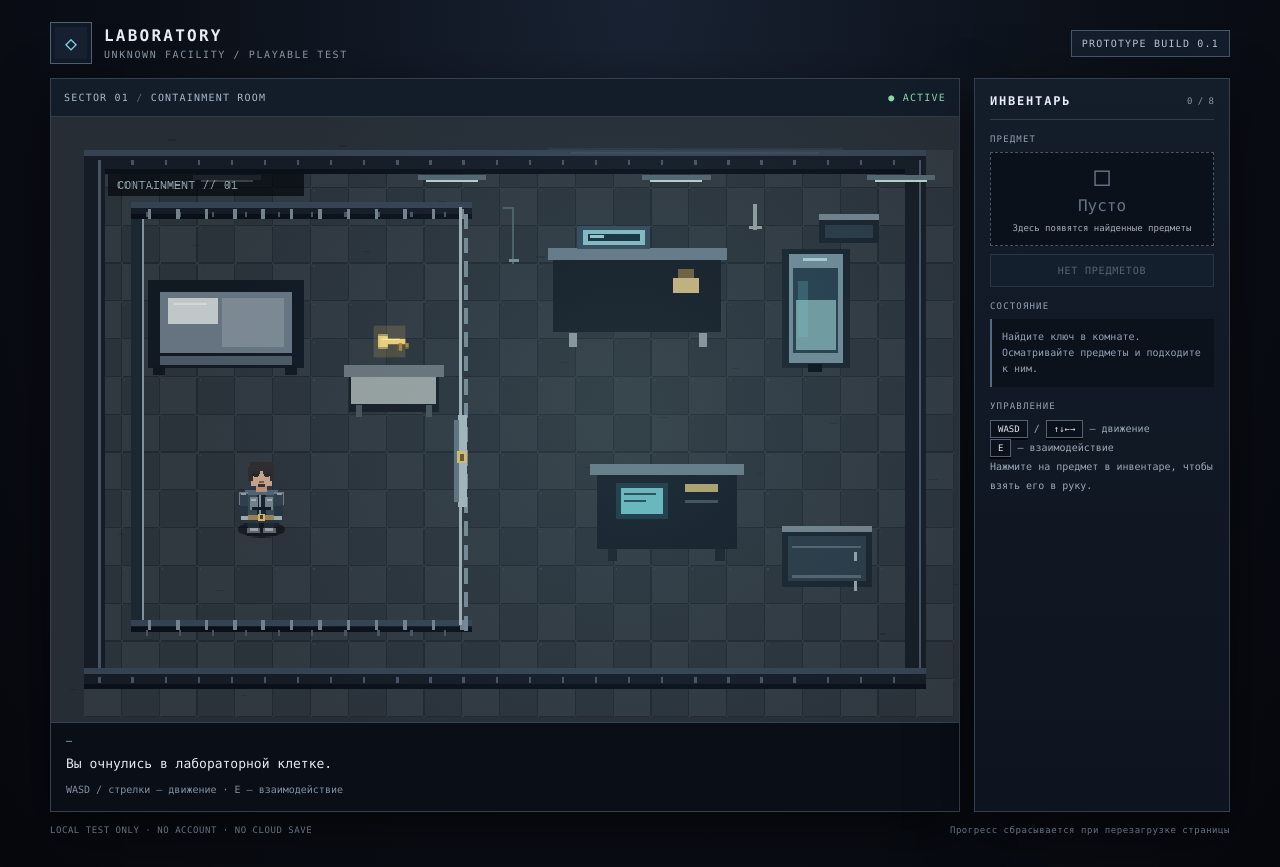
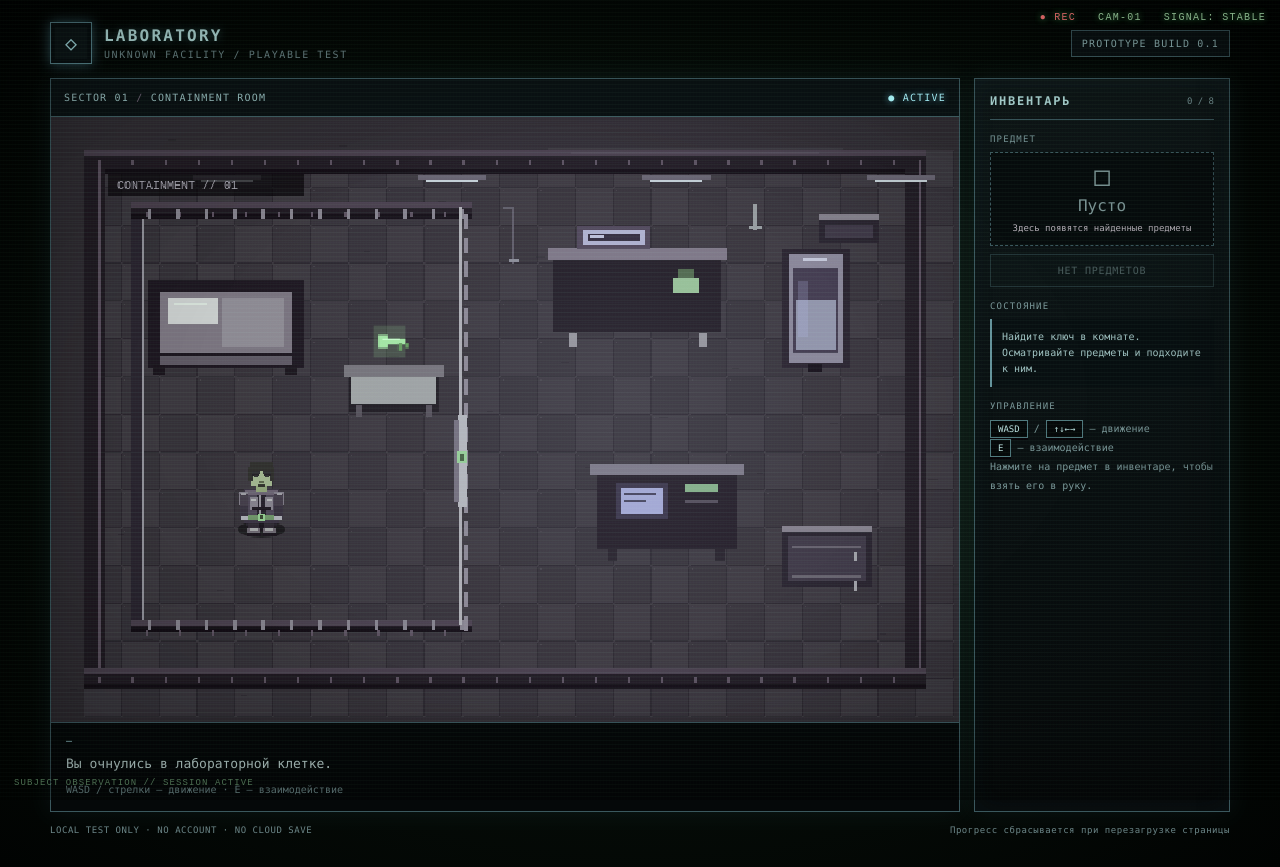
Before and after one commit to Kedroviy1ist/Etheria, a plain HTML site: page secret-game/index.html in a window 1280 px wide. Drawn offline with Linux system fonts and the light colour scheme.

Commit message:
Add retro CRT surveillance terminal interface

```diff
--- a/secret-game/index.html
+++ b/secret-game/index.html
@@ -51,12 +51,49 @@ canvas{display:block;width:100%;height:auto;aspect-ratio:3/2;image-rendering:pix
 .padbtn:active,.interact:active{background:#31516a}
 .pad-up{grid-column:2}.pad-left{grid-column:1;grid-row:2}.pad-down{grid-column:2;grid-row:2}.pad-right{grid-column:3;grid-row:2}
 .interact{height:72px;min-width:72px;border-radius:50%;color:var(--gold);font-weight:bold}
+
+/* RETRO OBSERVATION TERMINAL — applies outside the playable room */
+html,body{background:#020704!important;color:#a8d6a8;}
+body{position:relative;isolation:isolate;background:radial-gradient(ellipse at center,#102015 0%,#050b07 58%,#010302 100%)!important;}
+.page{position:relative;}
+.page:before,.page:after{content:"";position:fixed;inset:0;pointer-events:none;z-index:20;}
+.page:before{opacity:.34;background:repeating-linear-gradient(to bottom,rgba(130,255,160,.10) 0,rgba(130,255,160,.10) 1px,transparent 1px,transparent 4px),repeating-linear-gradient(90deg,rgba(90,255,130,.018) 0,rgba(90,255,130,.018) 1px,transparent 1px,transparent 3px);mix-blend-mode:screen;}
+.page:after{opacity:.48;background:radial-gradient(ellipse at center,transparent 48%,rgba(0,0,0,.38) 100%);box-shadow:inset 0 0 90px 22px #000;animation:crtFlicker 7s infinite;}
+@keyframes crtFlicker{0%,18%,20%,56%,58%,100%{opacity:.48}19%,57%{opacity:.58}72%{opacity:.44}73%{opacity:.52}}
+.top,.game-panel,.side,.footer,.mobile-controls{filter:sepia(.12) hue-rotate(65deg) saturate(.78);}
+.game-panel,.side{border:1px solid #315c3c;background:linear-gradient(180deg,#0b170e,#050b07);box-shadow:0 0 22px rgba(66,190,91,.09),inset 0 0 24px rgba(49,132,66,.06);}
+.mark{border-color:#4b8b59;background:#0a180d;color:#9ce6a7;box-shadow:inset 0 0 0 4px #061009,0 0 12px #245b32;}
+h1{color:#b8e8b8;text-shadow:0 0 8px rgba(105,255,133,.35);}
+.sub,.footer{color:#64866b;}
+.tag,.view-head{border-color:#315c3c;background:#07120a;color:#8ebc94;}
+.live{color:#9affaa;text-shadow:0 0 7px #42a85b;}
+.dialogue{background:#030905;border-top-color:#315c3c;}
+.speaker{color:#9de5a6;}
+.message{color:#c0d8c1;}
+.hint,.section-label,.side-title span,.control-line{color:#729778;}
+.side-title{border-bottom-color:#315c3c;}
+.slot{border-color:#315c3c;background:#050d07;color:#78977c;}
+.slot.filled{border-color:#8b9b4b;background:#10190b;color:#d3dc9b;}
+.action,.padbtn,.interact{border-color:#467b4e;background:#0b1b0e;color:#b5e0b8;box-shadow:0 0 8px rgba(74,170,88,.08);}
+.action:hover{background:#142b18;border-color:#8bd895;}
+.status{border-left-color:#579965;background:#061009;color:#9bc49f;}
+.keycap{border-color:#467b4e;background:#030905;color:#b5e0b8;}
+.canvas-wrap{z-index:21;isolation:isolate;}
+.canvas-wrap:after{content:"";position:absolute;inset:0;pointer-events:none;opacity:.16;background:repeating-linear-gradient(to bottom,rgba(150,255,190,.12) 0,rgba(150,255,190,.12) 1px,transparent 1px,transparent 5px),radial-gradient(ellipse at center,transparent 58%,rgba(0,0,0,.55) 100%);}
+.surveillance-hud{position:fixed;z-index:22;top:12px;right:14px;pointer-events:none;color:#a5d9a7;font:10px ui-monospace,monospace;letter-spacing:.13em;text-shadow:0 0 7px #49a75b;opacity:.82;}
+.surveillance-hud .rec{color:#ff7777;animation:recBlink 1.2s steps(2,end) infinite;}
+@keyframes recBlink{50%{opacity:.25}}
+.surveillance-foot{position:fixed;z-index:22;bottom:12px;left:14px;pointer-events:none;color:#6c9b72;font:9px ui-monospace,monospace;letter-spacing:.12em;opacity:.7;}
+@media(max-width:560px){.surveillance-hud{top:5px;right:7px;font-size:8px}.surveillance-foot{bottom:5px;left:7px;font-size:8px}}
+
 @media(max-width:850px){.layout{grid-template-columns:1fr}.side{display:grid;grid-template-columns:1fr 1fr;gap:12px}.side-title{grid-column:1/-1}.status{align-self:stretch}.controls{align-content:start}}
 @media(max-width:560px){body{padding:12px 8px 22px}.top{align-items:flex-start}.tag{font-size:8px;padding:6px}.brand{gap:8px}.mark{width:35px;height:35px}h1{font-size:12px}.sub{font-size:8px}.side{grid-template-columns:1fr 1fr;padding:11px}.mobile-controls{display:flex}.footer{font-size:8px;flex-direction:column}}
 </style>
 </head>
 <body>
 <div class="page">
+  <div class="surveillance-hud"><span class="rec">● REC</span> &nbsp; CAM-01 &nbsp; SIGNAL: STABLE</div>
+  <div class="surveillance-foot">SUBJECT OBSERVATION // SESSION ACTIVE</div>
   <header class="top">
     <div class="brand">
       <div class="mark">◇</div>
```
